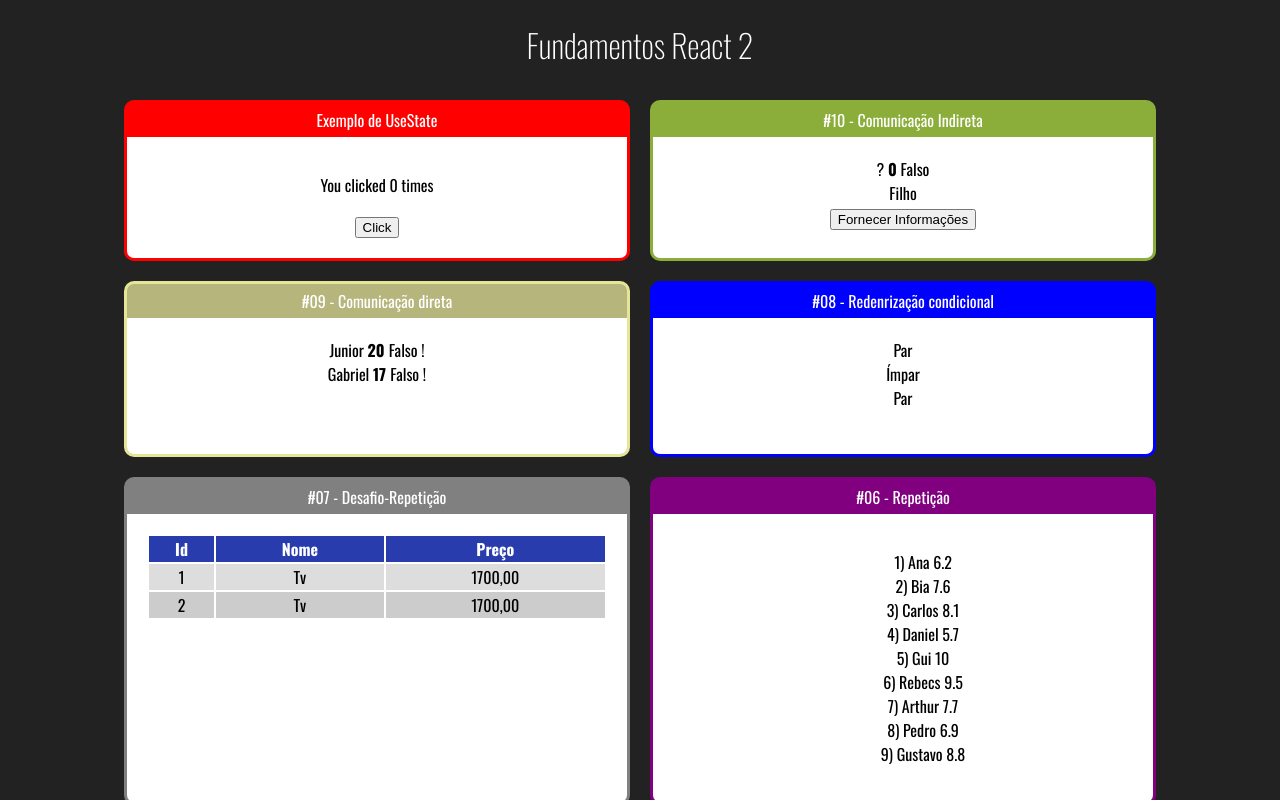
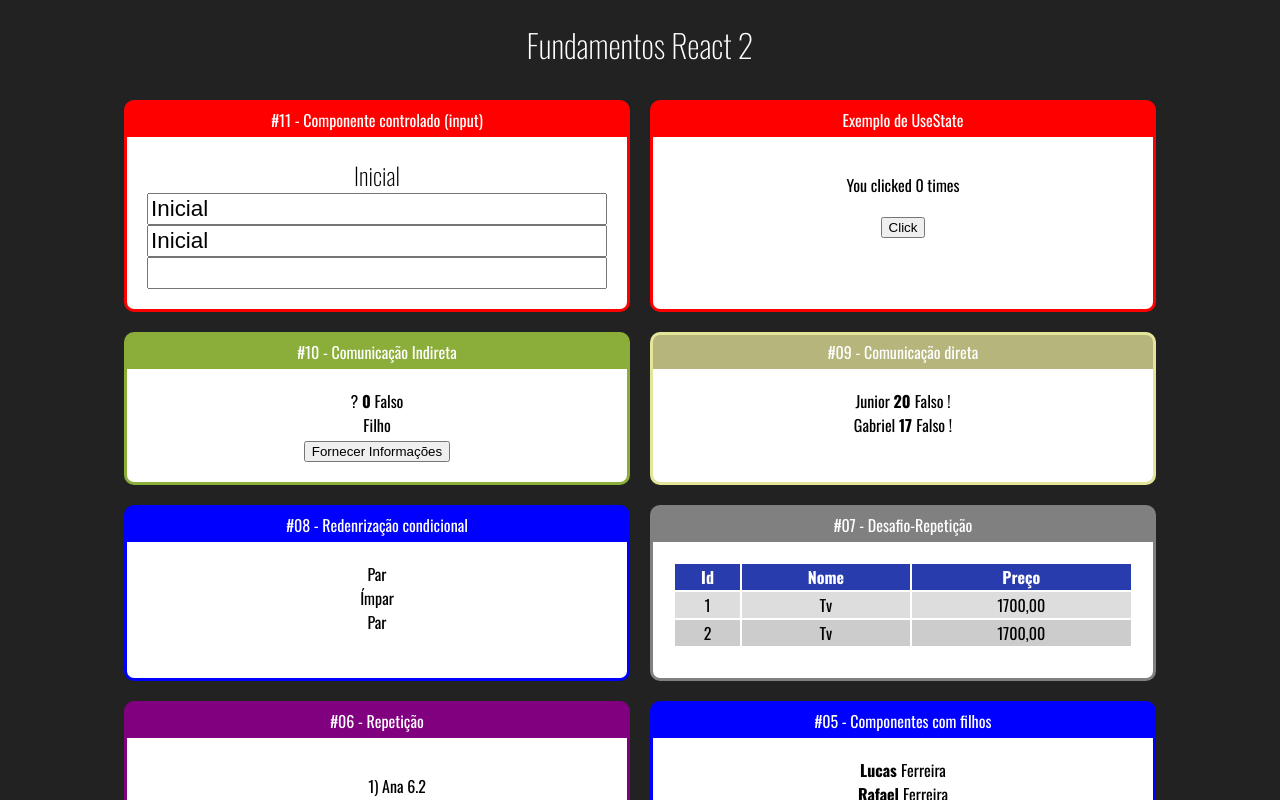
Before and after one commit to ThallesRyan/React, a React (Create React App) app in the folder curso-react/fundamentos-react/: page / in a window 1280 px wide. Shown: the top 800 px of the page. Built offline with nearby package versions, Linux system fonts and the light colour scheme.

Commit message:
Input UseState

```diff
--- a/curso-react/fundamentos-react/src/App.jsx
+++ b/curso-react/fundamentos-react/src/App.jsx
@@ -5,6 +5,7 @@
 //Importam elementos
 import Card from './components/layout/Card'
 
+import Input from "./components/formulario/Input"
 import UseStateEx from './components/UseStateEx'
 import IndiretaPai from "./components/comunicacao/IndiretaPai"
 import DiretaPai from './components/comunicacao/DiretaPai'
@@ -22,8 +23,13 @@
 export default _ =>
     <div className='App'>
         <h1>Fundamentos React 2</h1>
+        <div className='Cards'>
 
-        <div className='Cards'>
+            <Card titulo="#11 - Componente controlado (input)">
+            <Input>
+            </Input>
+
+            </Card>
 
             <Card titulo="Exemplo de UseState">
                 <UseStateEx>
--- /dev/null
+++ b/curso-react/fundamentos-react/src/components/formulario/Input.jsx
@@ -0,0 +1,30 @@
+import './input.css'
+import React, { useState } from "react"
+
+export default (props) => {
+    const [valor, setValor] = useState("Inicial")
+
+    function quandoMudar(e) {
+        //Quando um valor é atualizado, essa variável será atualizada em todos os locais onde ela foi referenciada
+        setValor(e.target.value)
+    }
+
+
+
+
+    return (
+        <div className="Input">
+            <h2>{valor}</h2>
+            <div style={{
+                display: 'flex',
+                flexDirection: 'column'
+            }}>
+                {/* Valor do input somente pode ser mudado se usado o useState associado a um onChange, onClick, etc */}
+                <input value={valor} onChange={quandoMudar} />
+                {/* Input usado para somente leitura, não pode ser modificado */}
+                <input value={valor} readOnly />
+                <input value={undefined} />
+            </div>
+        </div>
+    )
+}
--- /dev/null
+++ b/curso-react/fundamentos-react/src/components/formulario/input.css
@@ -0,0 +1,3 @@
+.Input input {
+    font-size: 1.4rem;
+}
--- a/curso-react/fundamentos-react/src/index.css
+++ b/curso-react/fundamentos-react/src/index.css
@@ -1,6 +1,6 @@
 body{
     font-family: Oswald;
-    background-color: #222;
+    background-color: #222222;
     color: white;
     text-align: center;
 }
```
